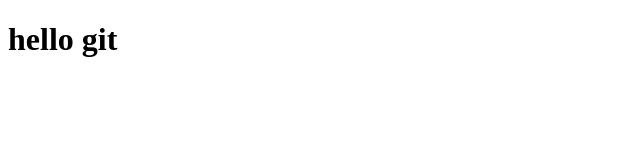
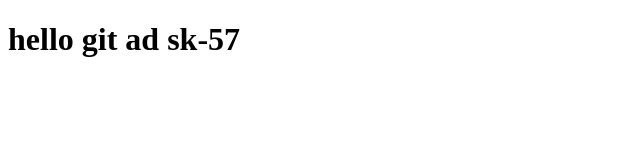
Before and after one commit to arcuetcse/marketplace, a plain HTML site: page index.html in a window 1280 px wide. Shown: the whole page, without its empty margins (0-640 px from the left). Drawn offline with Linux system fonts and the light colour scheme.

Commit message:
changed index.html file

```diff
--- a/index.html
+++ b/index.html
@@ -5,6 +5,6 @@
     <title>Title</title>
 </head>
 <body>
-<h1>hello git</h1>
+<h1>hello git ad sk-57</h1>
 </body>
 </html>
```
